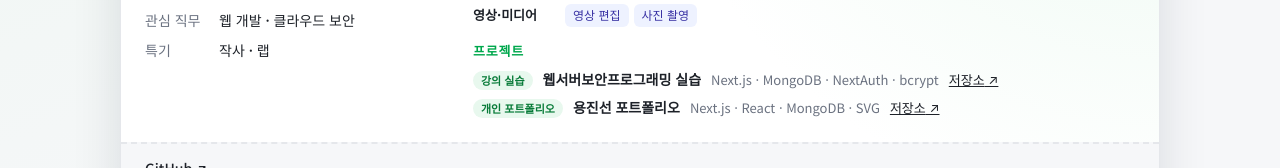
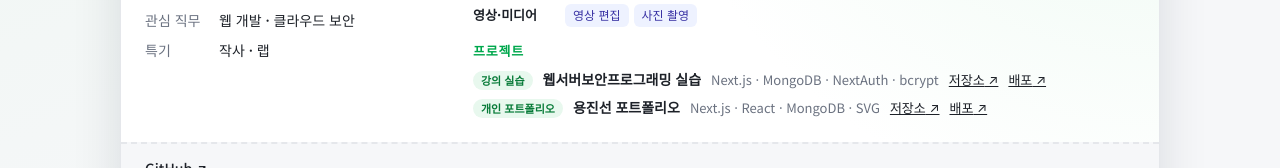
Before and after one commit to BLACKHEADHUB/yongjin-line, a Next.js app: page / in a window 1280 px wide. Shown: the part 420-588 px from the top of the page. Built offline with nearby package versions, Linux system fonts and the light colour scheme; no server answers; the database is empty; a web font is replaced by a local one.

Commit message:
프로젝트 카드에 배포 주소 링크 추가

```diff
--- a/data/portfolio.js
+++ b/data/portfolio.js
@@ -43,10 +43,9 @@ export const projects = [
     name: '웹서버보안프로그래밍 실습',
     summary: '수업에서 실습 중인 Next.js 프로젝트. 회원가입·로그인(해시 저장), 공지와 상품 게시를 MongoDB에 저장합니다.',
     stack: ['Next.js', 'MongoDB', 'NextAuth', 'bcrypt'],
-    // TODO: 배포 주소가 정해지면 아래 줄의 주석을 풀고 주소를 적으세요.
     links: [
       { label: '저장소', url: 'https://github.com/BLACKHEADHUB/websecprog' },
-      // { label: '배포', url: 'https://여기에-배포-주소.vercel.app' },
+      { label: '배포', url: 'https://websecprog.vercel.app' },
     ],
     image: '',
   },
@@ -58,7 +57,10 @@ export const projects = [
     name: '용진선 포트폴리오',
     summary: '지하철 노선도로 성장 과정을 보여 주는 이 사이트. Next.js와 MongoDB로 만들고 입력 검증과 보안 헤더를 갖췄습니다.',
     stack: ['Next.js', 'React', 'MongoDB', 'SVG', 'Vercel'],
-    links: [{ label: '저장소', url: 'https://github.com/BLACKHEADHUB/yongjin-line' }],
+    links: [
+      { label: '저장소', url: 'https://github.com/BLACKHEADHUB/yongjin-line' },
+      { label: '배포', url: 'https://yongjin-line.vercel.app' },
+    ],
     image: '',
   },
 ];
```
